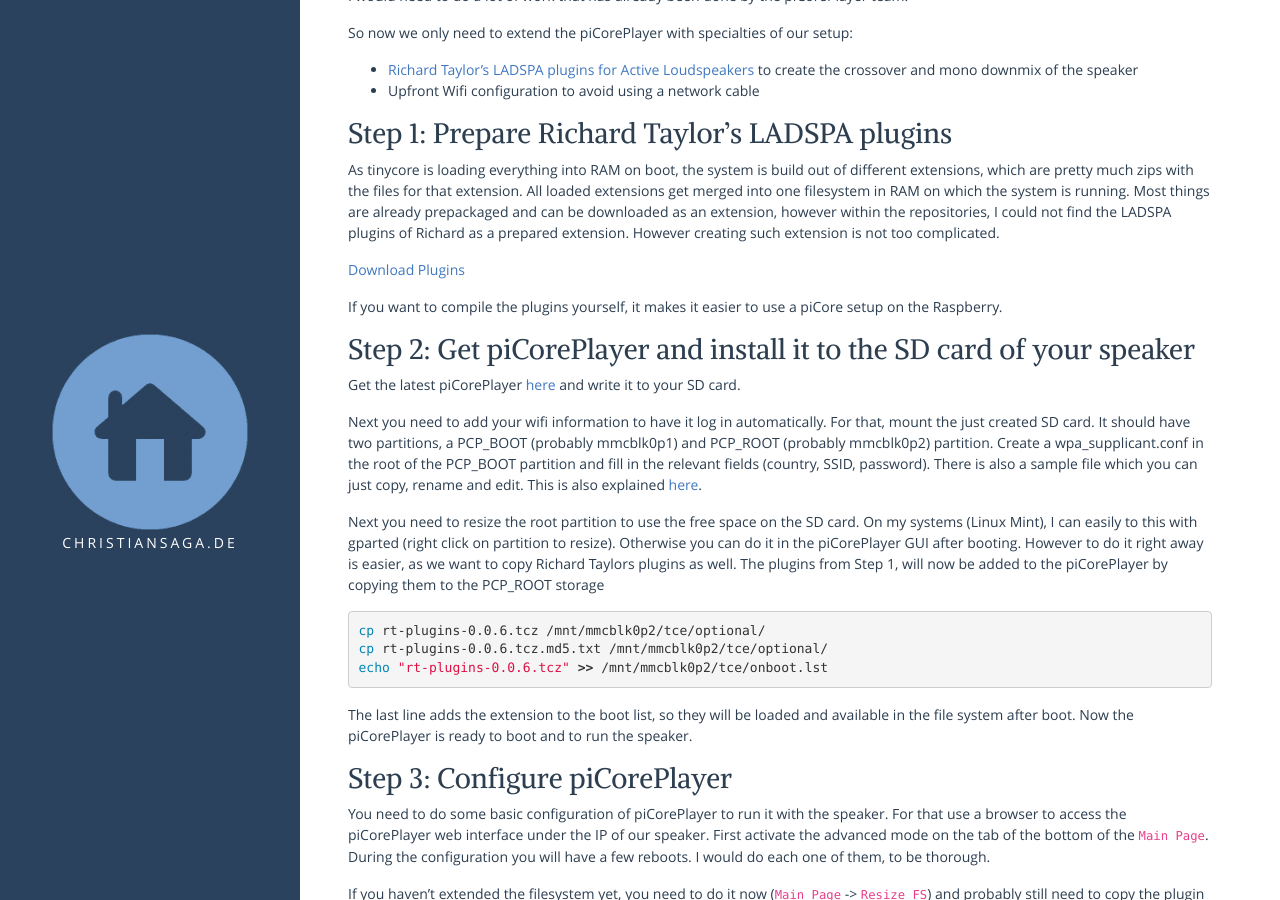
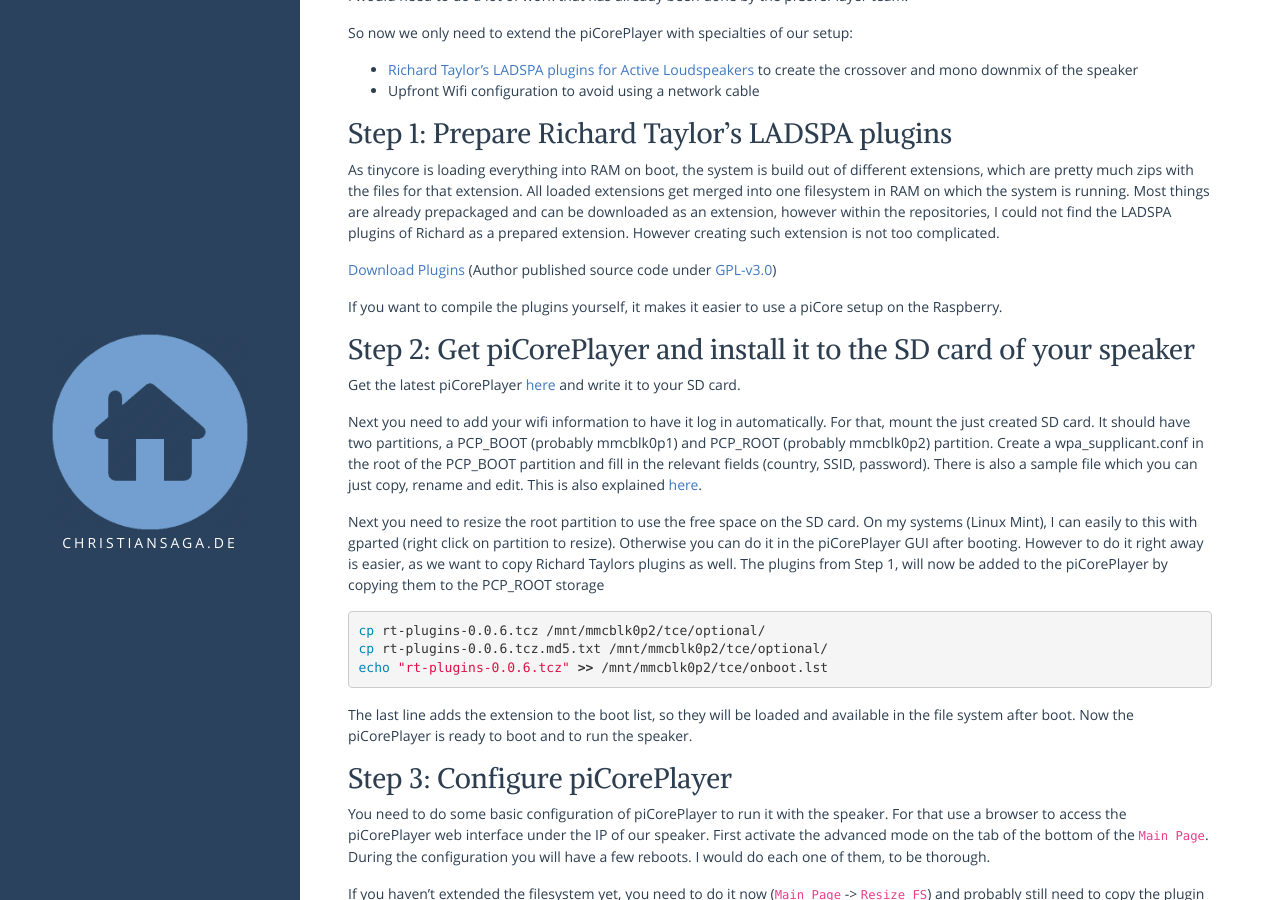
Before and after one commit to chris42/christiansaga.de, a Jekyll site: the page built from _posts/2020-02-11-open-source-wifi-speaker-based-on-ikea-symfonisk-part-ii-software-os.md, in a window 1280 px wide and 900 px high, scrolled down 611 px. Built offline with Jekyll 4.4.1, drawn with Linux system fonts in a browser that asks for light colours.

Commit message:
Addded license details to Richard Taylors plugins

```diff
--- a/_posts/2020-02-11-open-source-wifi-speaker-based-on-ikea-symfonisk-part-ii-software-os.md
+++ b/_posts/2020-02-11-open-source-wifi-speaker-based-on-ikea-symfonisk-part-ii-software-os.md
@@ -37,7 +37,7 @@
 ### Step 1: Prepare Richard Taylor's LADSPA plugins
 As tinycore is loading everything into RAM on boot, the system is build out of different extensions, which are pretty much zips with the files for that extension. All loaded extensions get merged into one filesystem in RAM on which the system is running. Most things are already prepackaged and can be downloaded as an extension, however within the repositories, I could not find the LADSPA plugins of Richard as a prepared extension. However creating such extension is not too complicated.
 
-[Download Plugins]({{ site.baseurl }}/assets/download/rt-plugins-0.0.6.zip)
+[Download Plugins]({{ site.baseurl }}/assets/download/rt-plugins-0.0.6.zip) (Author published source code under [GPL-v3.0](https://www.gnu.org/licenses/gpl-3.0.en.html))
 
 If you want to compile the plugins yourself, it makes it easier to use a piCore setup on the Raspberry.
 
```
